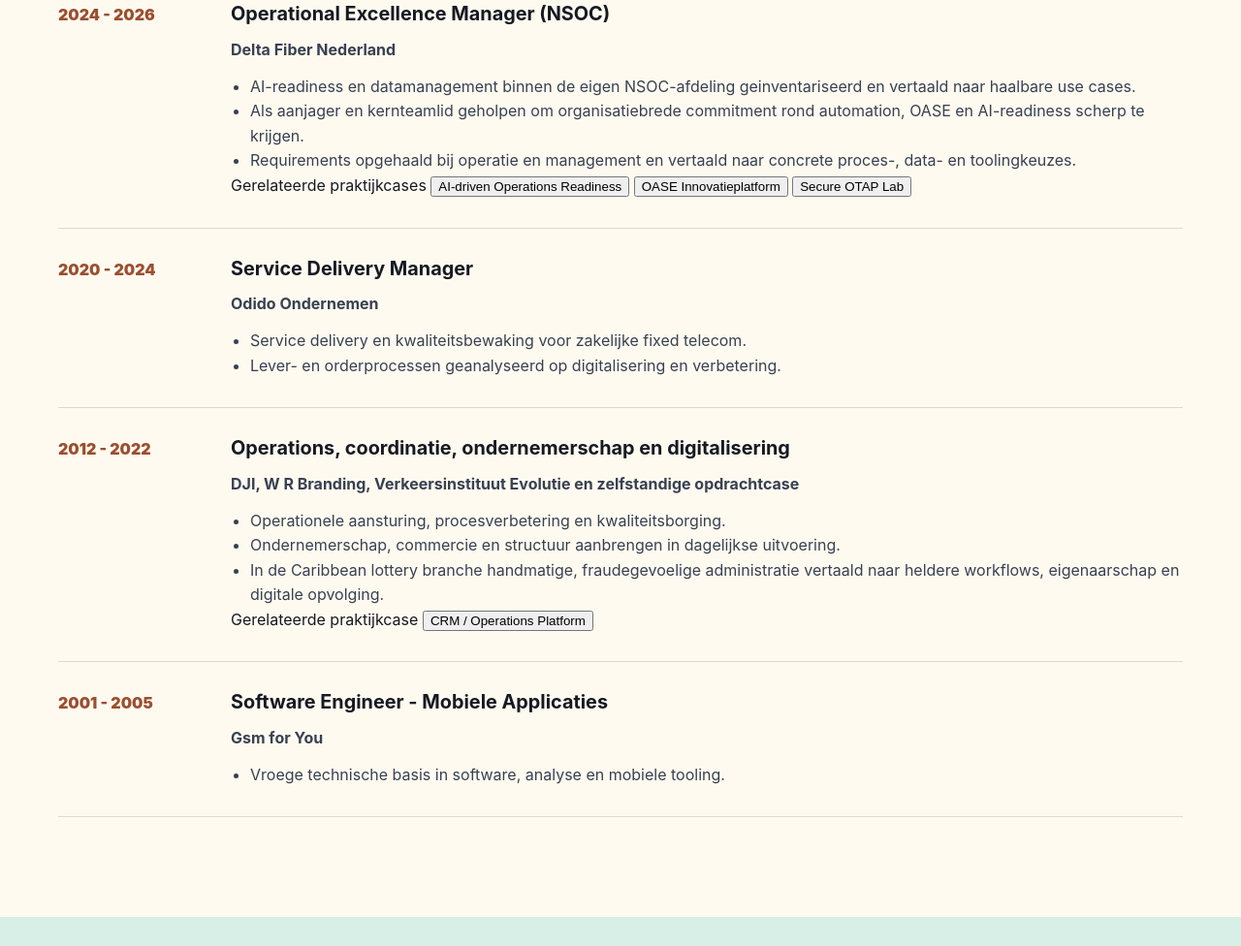
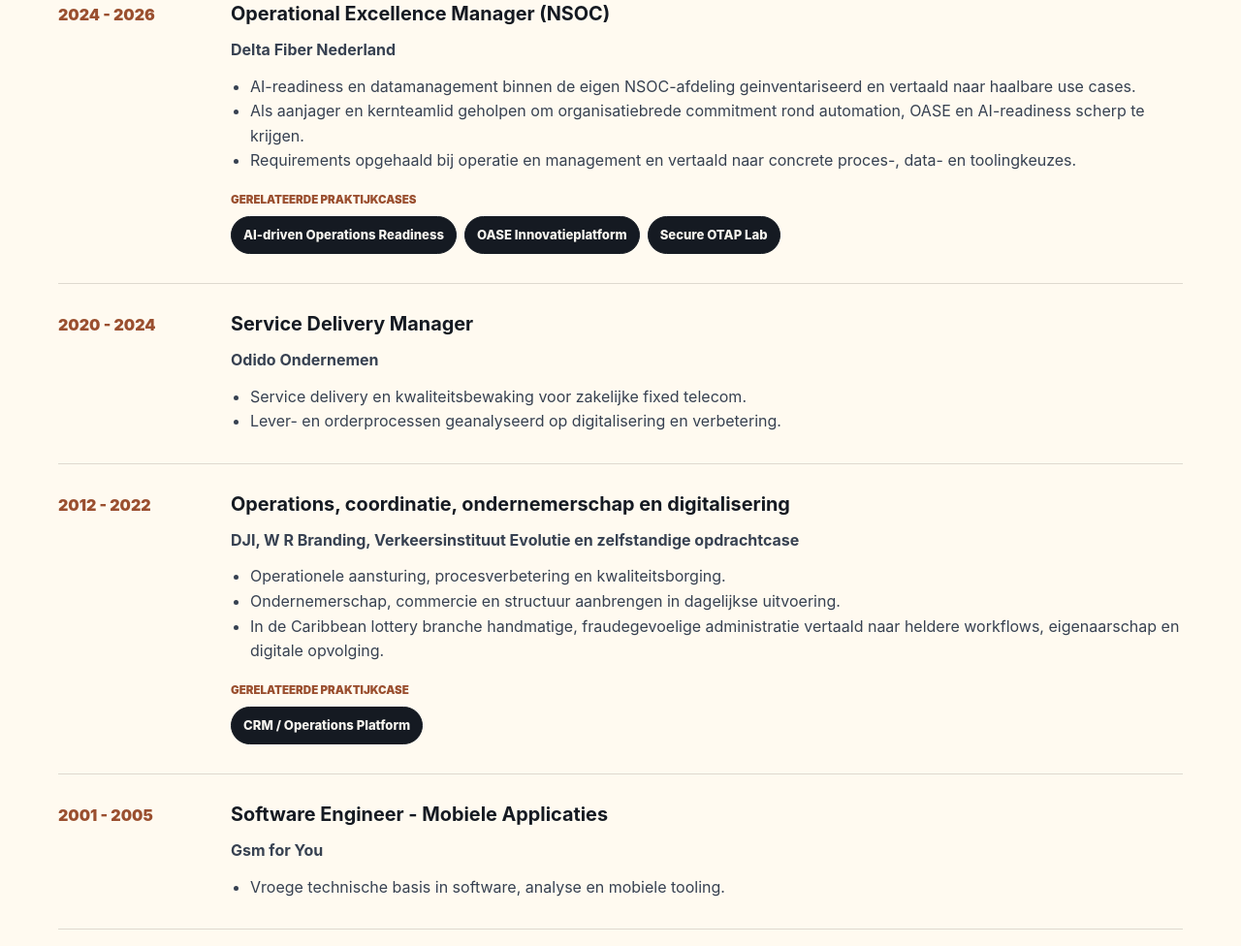
Before and after one commit to sulayramos-dev/sulay-ramos-portfolio, a website: page portfolio/index.html in a window 1280 px wide. Shown: the part 3943-4919 px from the top of the page at 97% size. Drawn offline with Linux system fonts and the light colour scheme.

Commit message:
Add styles for timeline case links

```diff
--- a/portfolio/styles.css
+++ b/portfolio/styles.css
@@ -1008,6 +1008,41 @@
   padding-left: 20px;
 }
 
+.timeline-case-links {
+  align-items: center;
+  display: flex;
+  flex-wrap: wrap;
+  gap: 8px;
+  margin-top: 18px;
+}
+
+.timeline-case-links span {
+  color: var(--clay);
+  flex-basis: 100%;
+  font-size: 0.72rem;
+  font-weight: 900;
+  text-transform: uppercase;
+}
+
+.timeline-case-links button {
+  background: var(--ink);
+  border: 1px solid var(--ink);
+  border-radius: 999px;
+  color: var(--paper);
+  cursor: pointer;
+  font: inherit;
+  font-size: 0.82rem;
+  font-weight: 850;
+  padding: 8px 12px;
+}
+
+.timeline-case-links button:hover,
+.timeline-case-links button:focus-visible {
+  background: var(--teal-dark);
+  border-color: var(--teal-dark);
+  outline: none;
+}
+
 .value-section {
   background: var(--mint);
 }
```
